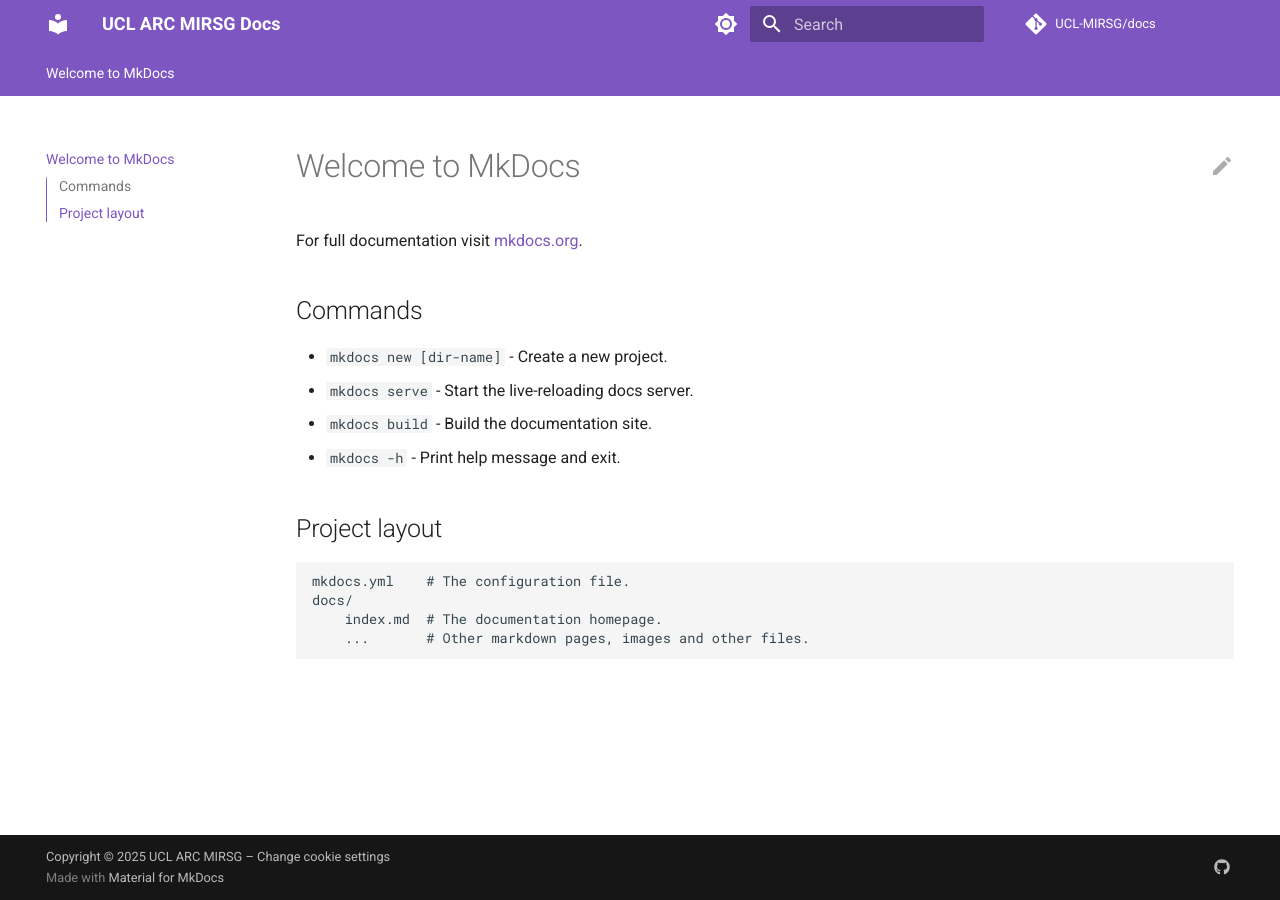
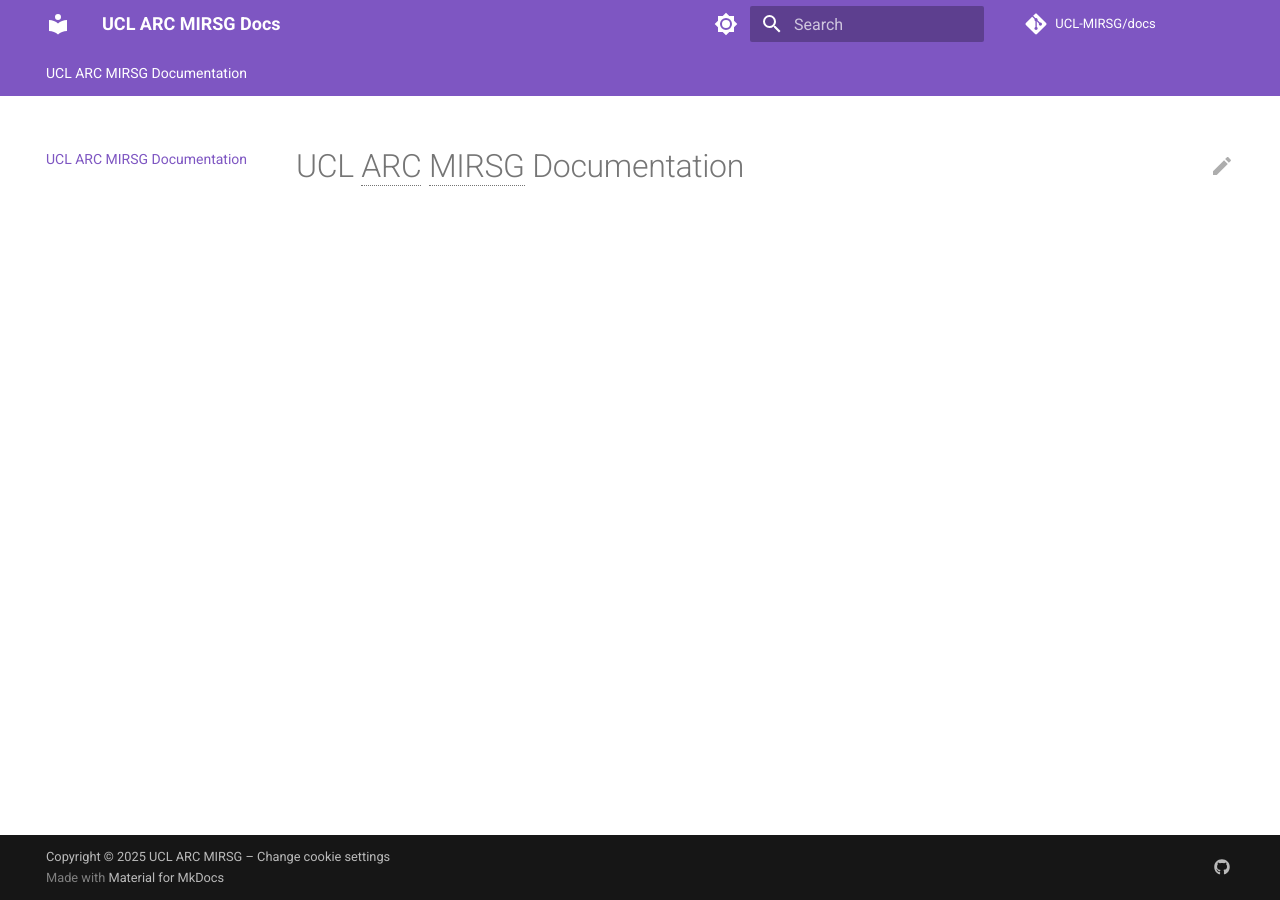
Before and after one commit to UCL-MIRSG/docs, an MkDocs documentation site: the page built from docs/index.md, in a window 1280 px wide. Built offline with MkDocs 1.6.1 and Material for MkDocs 9.7.7, drawn with Linux system fonts in a browser that asks for light colours; plug-ins that fetch from the network failed and are left out; comment, search, counter and statistics services are not loaded.

Commit message:
Create a dedicated glossary

```diff
--- a/docs/index.md
+++ b/docs/index.md
@@ -1,17 +1 @@
-# Welcome to MkDocs
-
-For full documentation visit [mkdocs.org](https://www.mkdocs.org).
-
-## Commands
-
-- `mkdocs new [dir-name]` - Create a new project.
-- `mkdocs serve` - Start the live-reloading docs server.
-- `mkdocs build` - Build the documentation site.
-- `mkdocs -h` - Print help message and exit.
-
-## Project layout
-
-    mkdocs.yml    # The configuration file.
-    docs/
-        index.md  # The documentation homepage.
-        ...       # Other markdown pages, images and other files.
+# UCL ARC MIRSG Documentation
--- a/mkdocs.yml
+++ b/mkdocs.yml
@@ -26,6 +26,7 @@
     - search.share # https://squidfunk.github.io/mkdocs-material/setup/setting-up-site-search/#search-sharing
     - header.autohide # https://squidfunk.github.io/mkdocs-material/setup/setting-up-the-header/#automatic-hiding
     - content.action.edit # https://squidfunk.github.io/mkdocs-material/setup/adding-a-git-repository/#code-actions
+    - content.tooltips
   icon:
     edit: material/pencil
     view: material/eye
@@ -56,6 +57,16 @@
   - git-revision-date-localized:
       enable_creation_date: true
 
+markdown_extensions:
+  - abbr # https://squidfunk.github.io/mkdocs-material/setup/extensions/python-markdown/#abbreviations
+  - attr_list
+  - pymdownx.snippets:
+      auto_append:
+        - includes/abbreviations.md
+
+watch:
+  - includes
+
 copyright: >
   Copyright &copy; 2025 UCL ARC MIRSG – <a href="#__consent">Change cookie
   settings</a>
```
Also changed, not shown: includes/abbreviations.md (added, +7 -0 lines), 1 other file.
